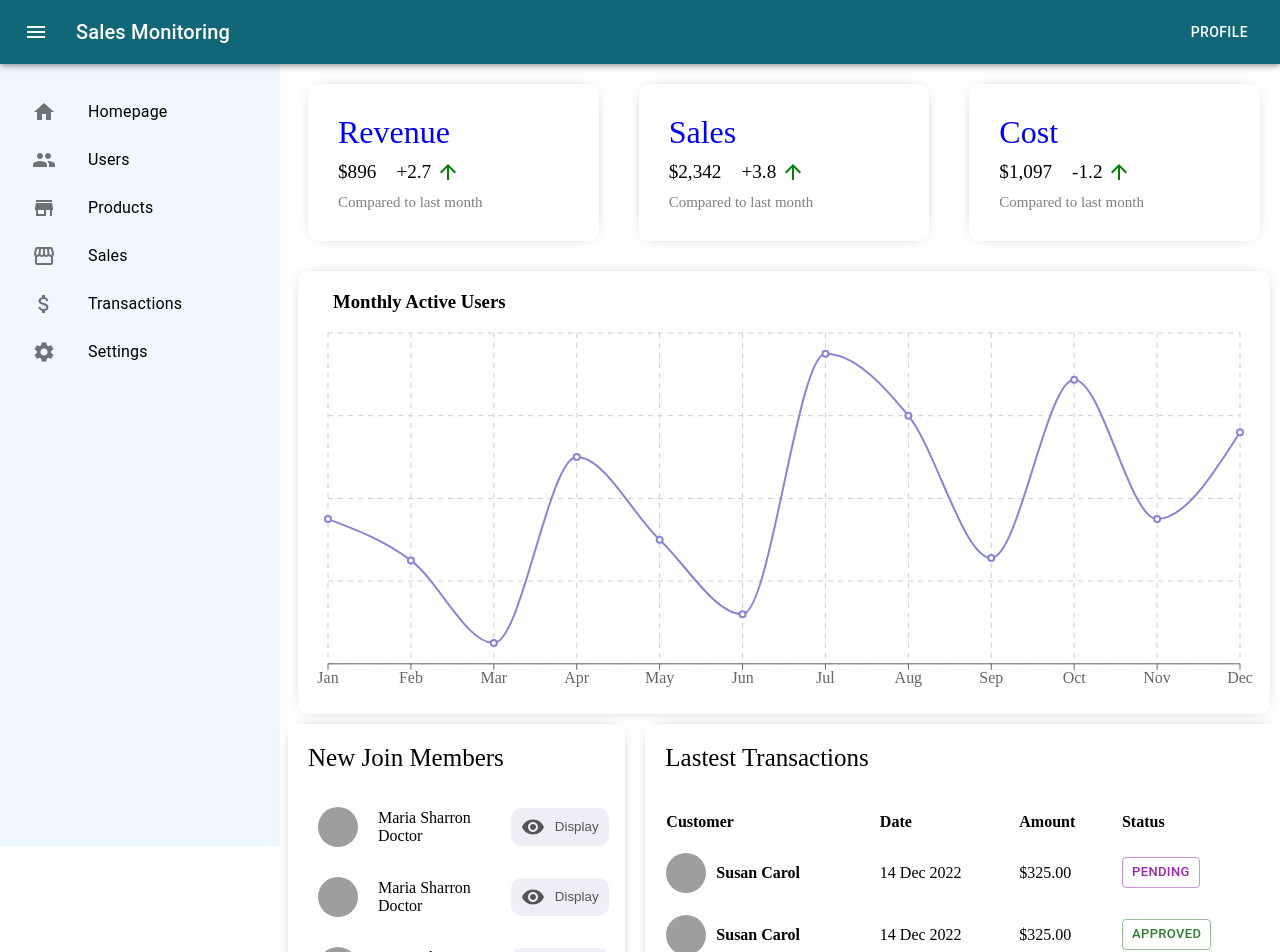
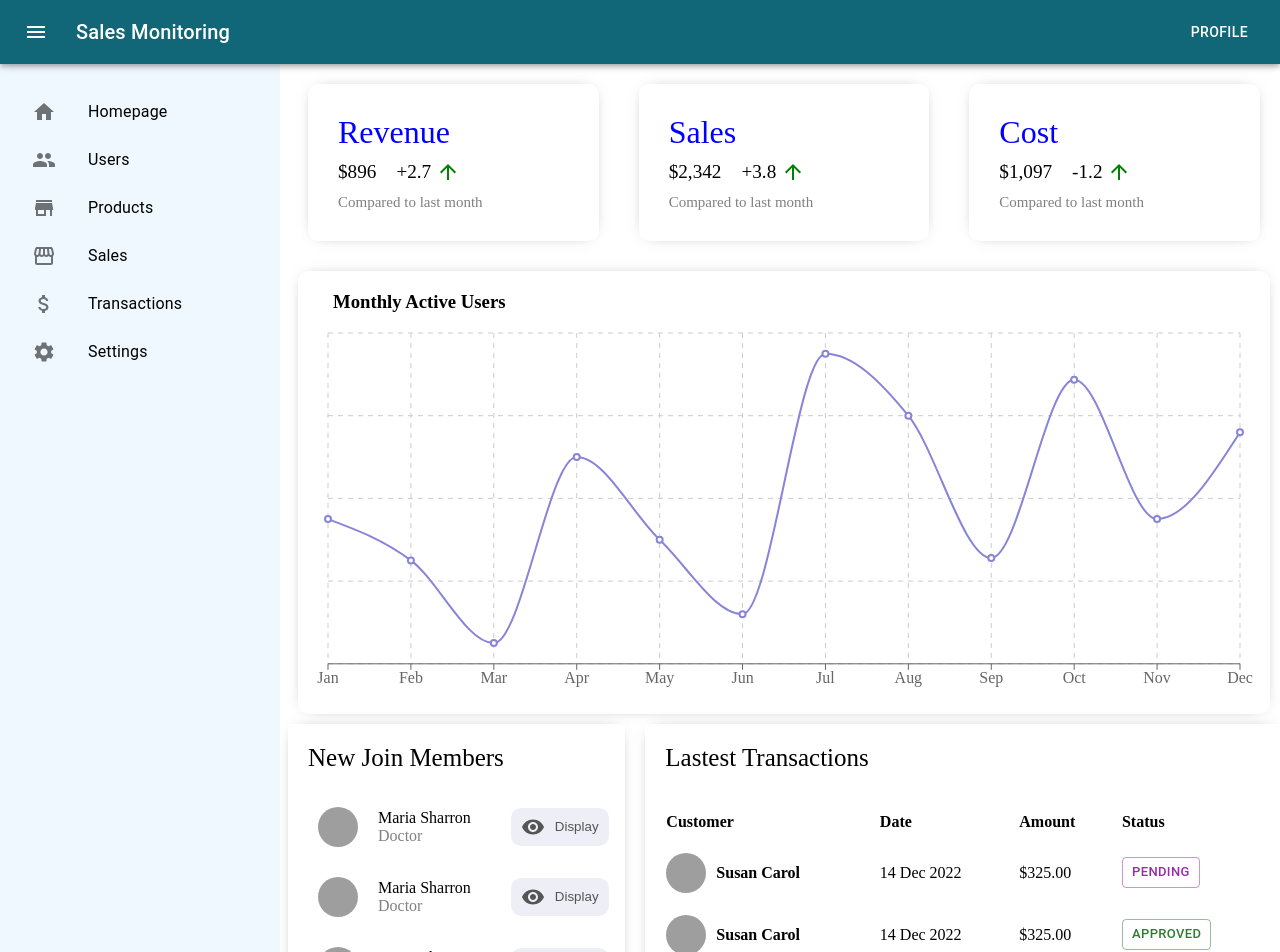
Before and after one commit to AltanSozuer/ReactSalesDashboard, a React (Create React App) app in the folder sales-dashboard/: page / in a window 1280 px wide. Shown: the top 952 px of the page. Built offline with nearby package versions, Linux system fonts and the light colour scheme; grey boxes are pictures that could not be loaded.

Commit message:
Full width issue is fixed for sidebar and its child components

```diff
--- a/sales-dashboard/src/components/common/SideBar.jsx
+++ b/sales-dashboard/src/components/common/SideBar.jsx
@@ -12,8 +12,7 @@ import ListItemComposition from "../organisms/ListItemComposition";
 
 export default function SideBar(props) {
   return (
-      <Box bgcolor={"aliceblue"} flex={1} p={2} sx={{ height: "calc(100vh - 50px )" ,display: { xs: "none", sm: "block" } }}>
-        <Box position="fixed">
+      <Box bgcolor={"aliceblue"}  flex={1} p={2} sx={{ minHeight: "calc(150vh - 10px )" ,display: {  sm: "block" }, position:"sticky", top: 0 }}>
           <List >
             <ListItemComposition to="/"
                   icon= { <Home />}
@@ -40,9 +39,7 @@ export default function SideBar(props) {
                   icon= { <Settings />}
                   text="Settings"
                   disablePadding={true} />
-
           </List>
-        </Box>
       </Box>
   )
 }
--- a/sales-dashboard/src/components/organisms/ListItemComposition.jsx
+++ b/sales-dashboard/src/components/organisms/ListItemComposition.jsx
@@ -9,9 +9,9 @@ export default function ListItemComposition({
     disablePadding
 }) {
     return (
-        <ListItem disablePadding={ disablePadding }  sx={{ "&:hover": { backgroundColor: "cyan" } }}>
+        <ListItem disablePadding={ disablePadding }  sx={{ "&:hover": { backgroundColor: "cyan", width: "inherit" } }}>
             <Link to={ to } className="linkRoute" >
-                <ListItemButton  sx={{ "&:hover": { backgroundColor: "inherit" } }}>
+                <ListItemButton  sx={{ "&:hover": { backgroundColor: "inherit", fullWidth: true} }}>
                     <div className="iconAndTextContainer">
                         <ListItemIcon >
                             { icon }
--- a/sales-dashboard/src/styles/css/link.css
+++ b/sales-dashboard/src/styles/css/link.css
@@ -1,6 +1,7 @@
 .linkRoute {
     color: black;
     text-decoration: none;
+    width: 100%;
 }
 
 .iconAndTextContainer {
--- a/sales-dashboard/src/styles/css/widget.css
+++ b/sales-dashboard/src/styles/css/widget.css
@@ -48,6 +48,7 @@
 
 .widget-user-title {
     font-size: 16px;
+    color: gray;
     font-weight: 100;
 }
 
```
